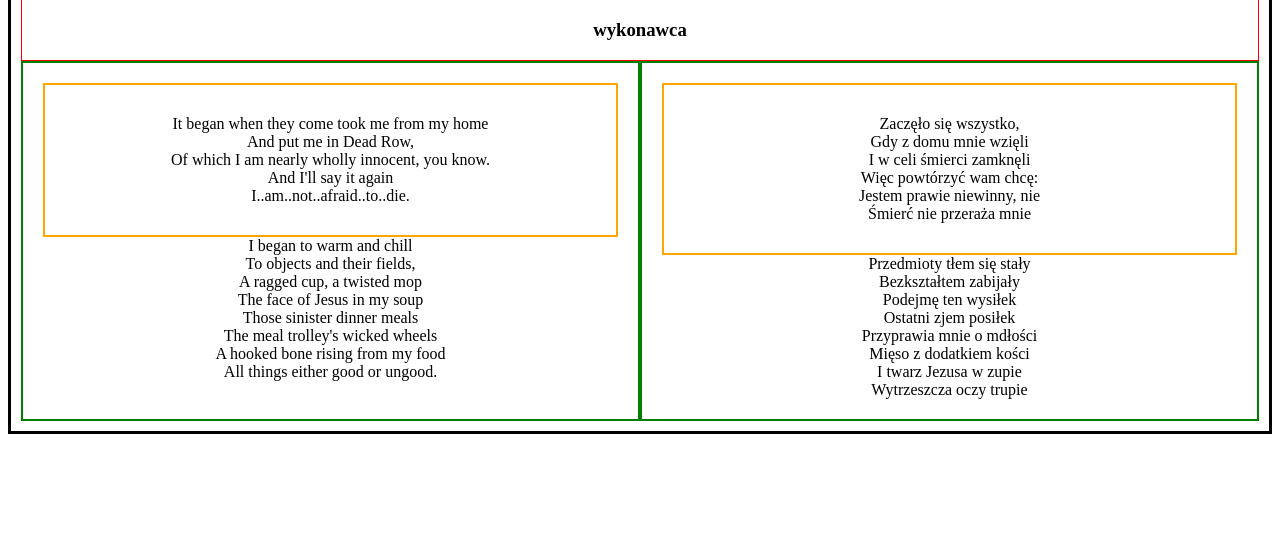
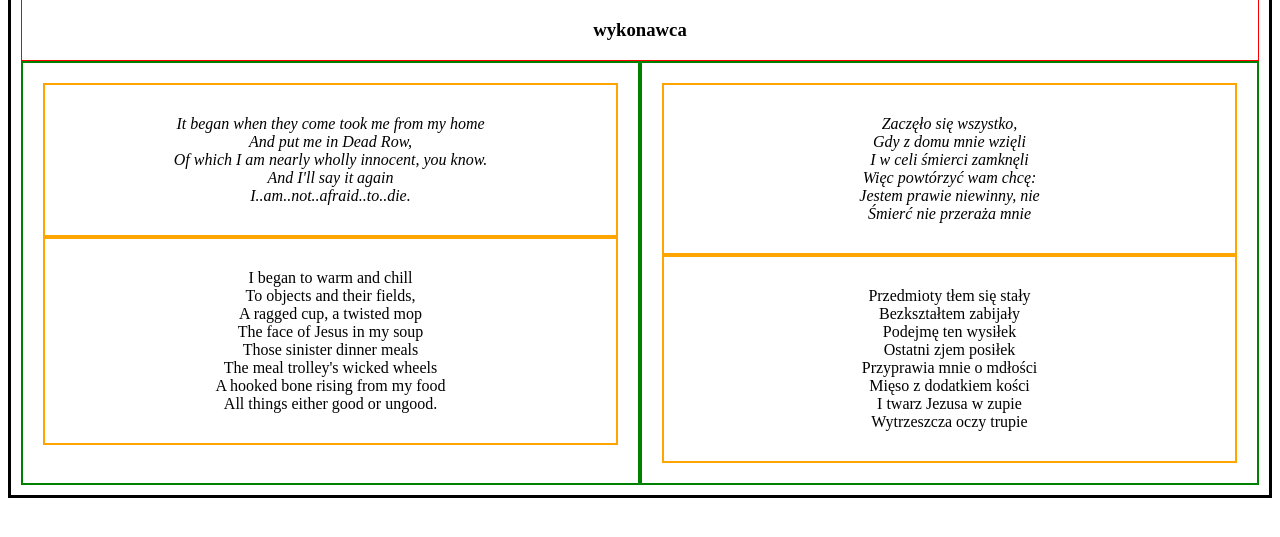
Before and after one commit to adriannadyga/learning-git-2, a plain HTML site: page index.html in a window 1280 px wide. Shown: the part 83-620 px from the top of the page. Drawn offline with Linux system fonts and the light colour scheme.

Commit message:
Change style for verse

```diff
--- a/scss/style.scss
+++ b/scss/style.scss
@@ -1,25 +1,43 @@
-.container {
-    display: flex;
-    flex-wrap: wrap;
-    border: 3px solid black;
-    padding: 10px;
-}
-
-.container .header {
-    flex: 100%;
-    text-align: center;
-    border: 1px solid red;
-}
-
-.container .english,
-.container .polish {
+.text {
     flex: 2;
     text-align: center;
     border: 2px solid green;
     padding: 20px;
 }
 
-.container .first-verse {
+.verse {
     padding: 30px;
     border: 2px solid orange;
 }
+
+.container {
+    display: flex;
+    flex-wrap: wrap;
+    border: 3px solid black;
+    padding: 10px;
+    .header {
+        flex: 100%;
+        text-align: center;
+        border: 1px solid red;
+    }
+    .english {
+        @extend .text;
+        .first-verse {
+            @extend .verse;
+            font-style: italic;
+        }
+        .second-verse {
+            @extend .verse;
+        }
+    }
+    .polish {
+        @extend .text;
+        .first-verse {
+            @extend .verse;
+            font-style: italic;
+        }
+        .second-verse {
+            @extend .verse;
+        }
+    }
+}
```
Also changed, not shown: css/style.css, 1 other file.
